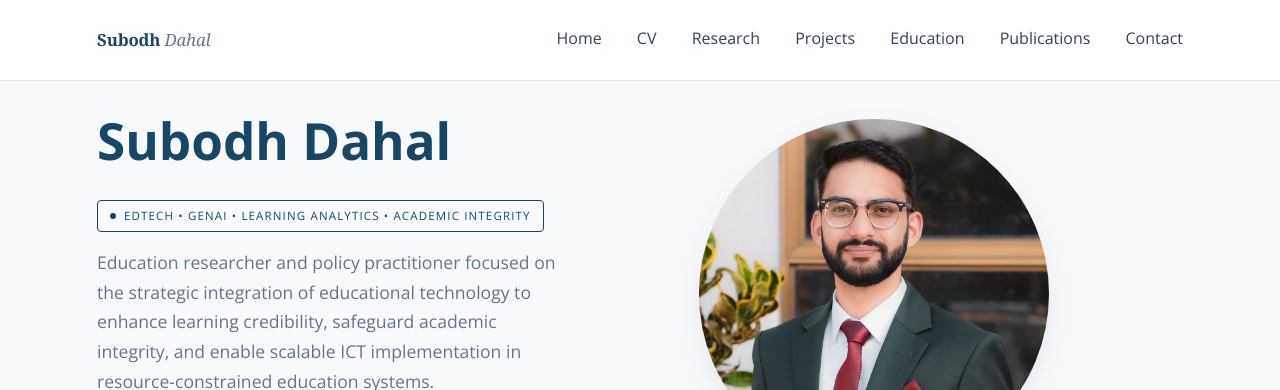
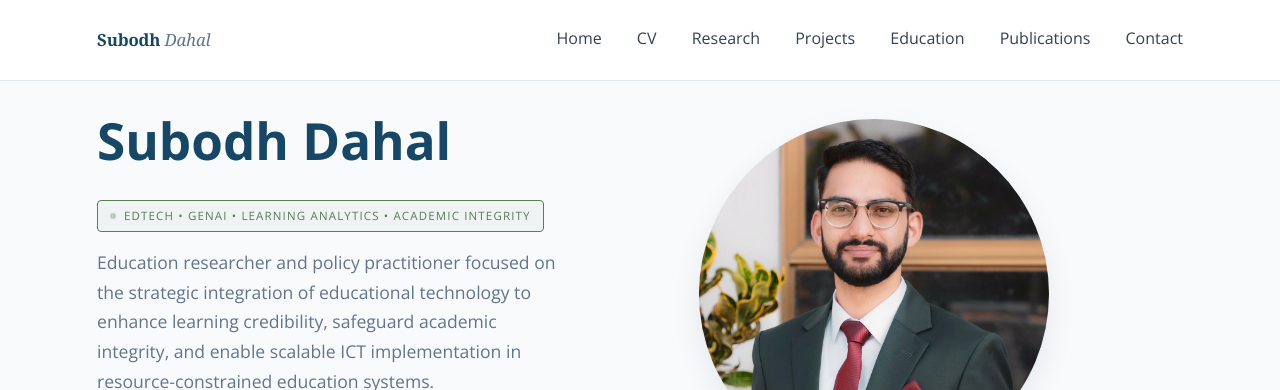
Before and after one commit to dahalsubodh/dahalsubodh.github.io, a Jekyll site: the page built from index.md, in a window 1280 px wide. Shown: the top 390 px of the page. Built offline with Jekyll 4.4.1, drawn with Linux system fonts in a browser that asks for light colours.

Commit message:
Update hero.html

```diff
--- a/_includes/hero.html
+++ b/_includes/hero.html
@@ -5,7 +5,7 @@
   <span class="hero-name">Subodh Dahal</span>
 </h1>
 
-       <span class="status-badge static">
+       <span class="status-badge">
   <span class="status-dot"></span>
   EdTech • GenAI • Learning Analytics • Academic Integrity
 </span>
```
